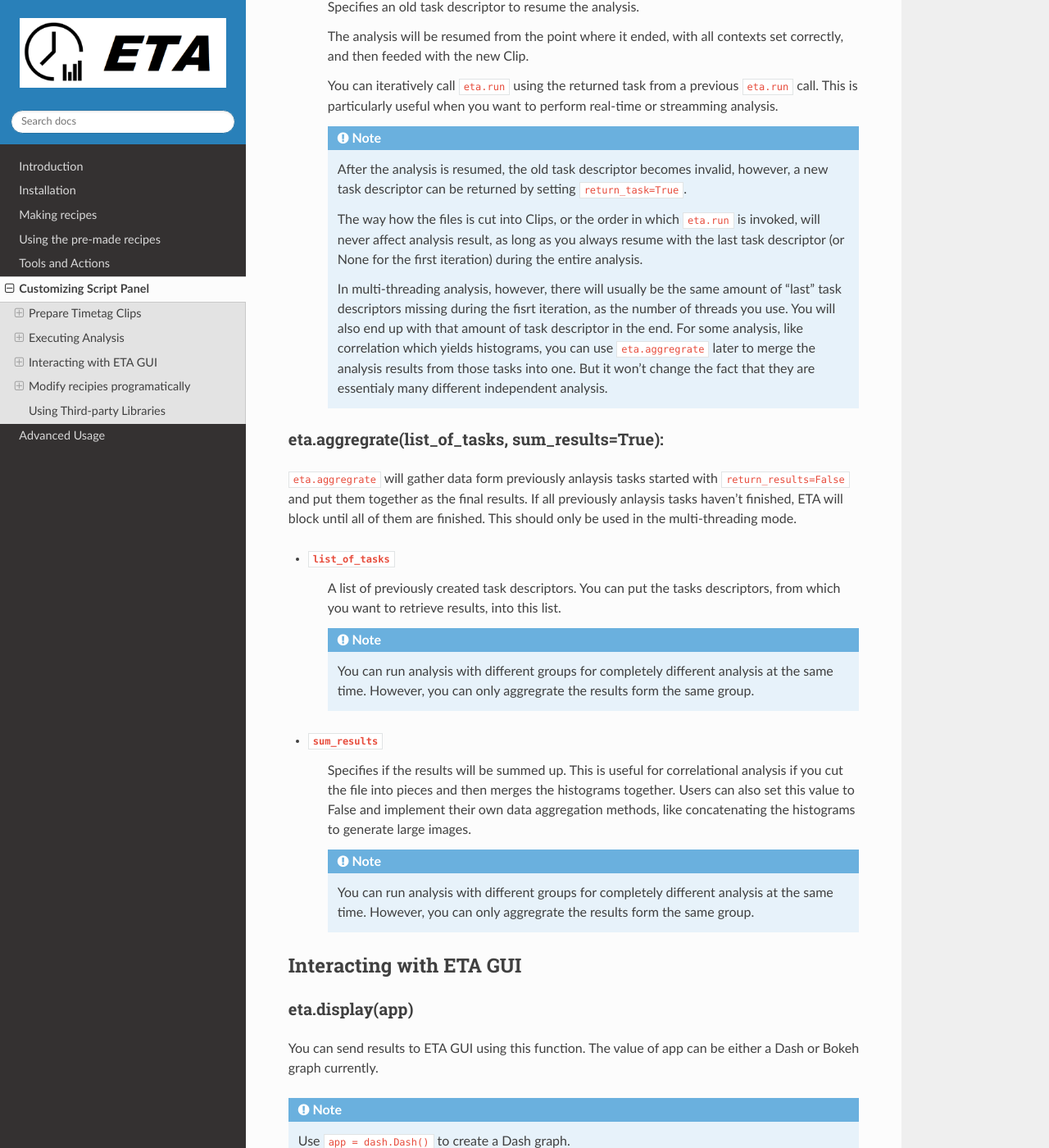
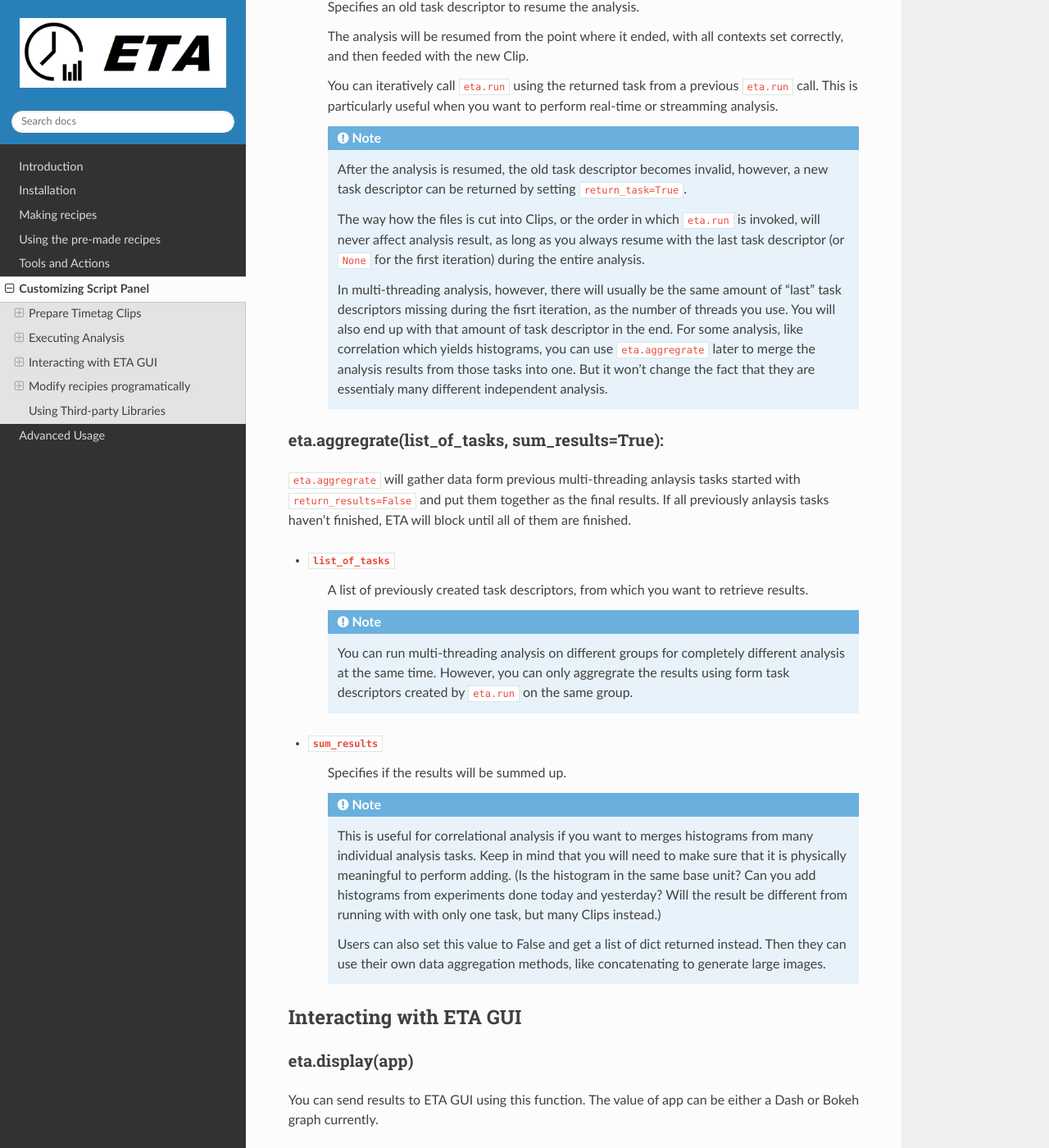
Before and after one commit to timetag/timetag.github.io, a Sphinx documentation site: the page built from docs/python.rst, in a window 1280 px wide and 1400 px high, scrolled down 5866 px. Shown: the whole window at 82% size. Built offline with Sphinx 7.4.7 and the Read the Docs theme 2.0.0, drawn with Linux system fonts in a browser that asks for light colours.

Commit message:
Update python.rst

```diff
--- a/docs/python.rst
+++ b/docs/python.rst
@@ -167,26 +167,30 @@ The analysis will block the execution of Python script until the results are ret
     .. note::
         After the analysis is resumed, the old task descriptor becomes invalid, however, a new task descriptor can be returned by setting ``return_task=True``.
 
-        The way how the files is cut into Clips, or the order in which ``eta.run`` is invoked, will never affect analysis result, as long as you always resume with the last task descriptor (or None for the first iteration) during the entire analysis.
+        The way how the files is cut into Clips, or the order in which ``eta.run`` is invoked, will never affect analysis result, as long as you always resume with the last task descriptor (or ``None`` for the first iteration) during the entire analysis.
 
         In multi-threading analysis, however, there will usually be the same amount of "last" task descriptors missing during the fisrt iteration, as the number of threads you use. You will also end up with that amount of task descriptor in the end. For some analysis, like correlation which yields histograms, you can use ``eta.aggregrate`` later to merge the analysis results from those tasks into one. But it won't change the fact that they are essentialy many different independent analysis.
 
 
 eta.aggregrate(list_of_tasks, sum_results=True):
 ......
-``eta.aggregrate`` will gather data form previously anlaysis tasks started with ``return_results=False`` and put them together as the final results. If all previously anlaysis tasks haven't finished, ETA will block until all of them are finished. This should only be used in the multi-threading mode.
+``eta.aggregrate`` will gather data form previous multi-threading anlaysis tasks started with ``return_results=False`` and put them together as the final results. If all previously anlaysis tasks haven't finished, ETA will block until all of them are finished.
 
 - ``list_of_tasks``
-    A list of previously created task descriptors. You can put the tasks descriptors, from which you want to retrieve results, into this list.
+    A list of previously created task descriptors, from which you want to retrieve results.
 
     .. note::
-        You can run analysis with different groups for completely different analysis at the same time. However, you can only aggregrate the results form the same group.
+        You can run multi-threading analysis on different groups for completely different analysis at the same time. However, you can only aggregrate the results using form task descriptors created by ``eta.run`` on the same group.
 
 - ``sum_results``
-    Specifies if the results will be summed up. This is useful for correlational analysis if you cut the file into pieces and then merges the histograms together. Users can also set this value to False and implement their own data aggregation methods, like concatenating the histograms to generate large images.
+    Specifies if the results will be summed up.
+
 
     .. note::
-        You can run analysis with different groups for completely different analysis at the same time. However, you can only aggregrate the results form the same group.
+        This is useful for correlational analysis if you want to merges histograms from many individual analysis tasks. Keep in mind that you will need to make sure that it is physically meaningful to perform adding. (Is the histogram in the same base unit? Can you add histograms from experiments done today and yesterday? Will the result be different from running with with only one task, but many Clips instead.)
+
+        Users can also set this value to False and get a list of dict returned instead. Then they can use their own data aggregation methods, like concatenating to generate large images.
+
 
 Interacting with ETA GUI
 -----
```
